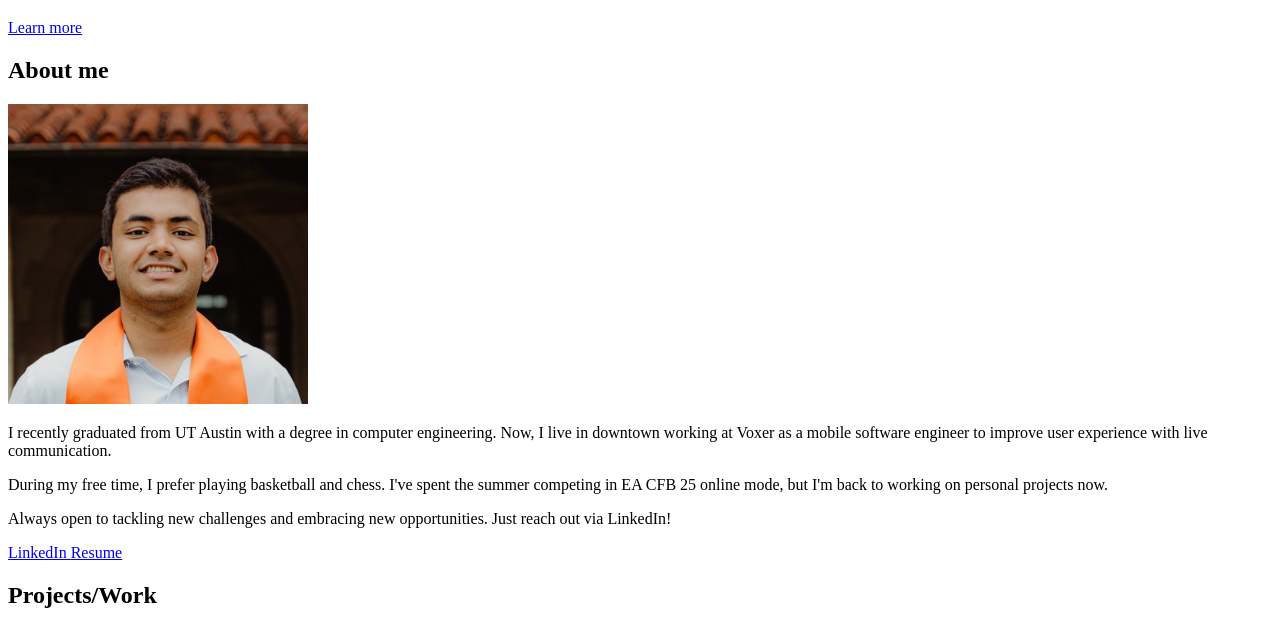
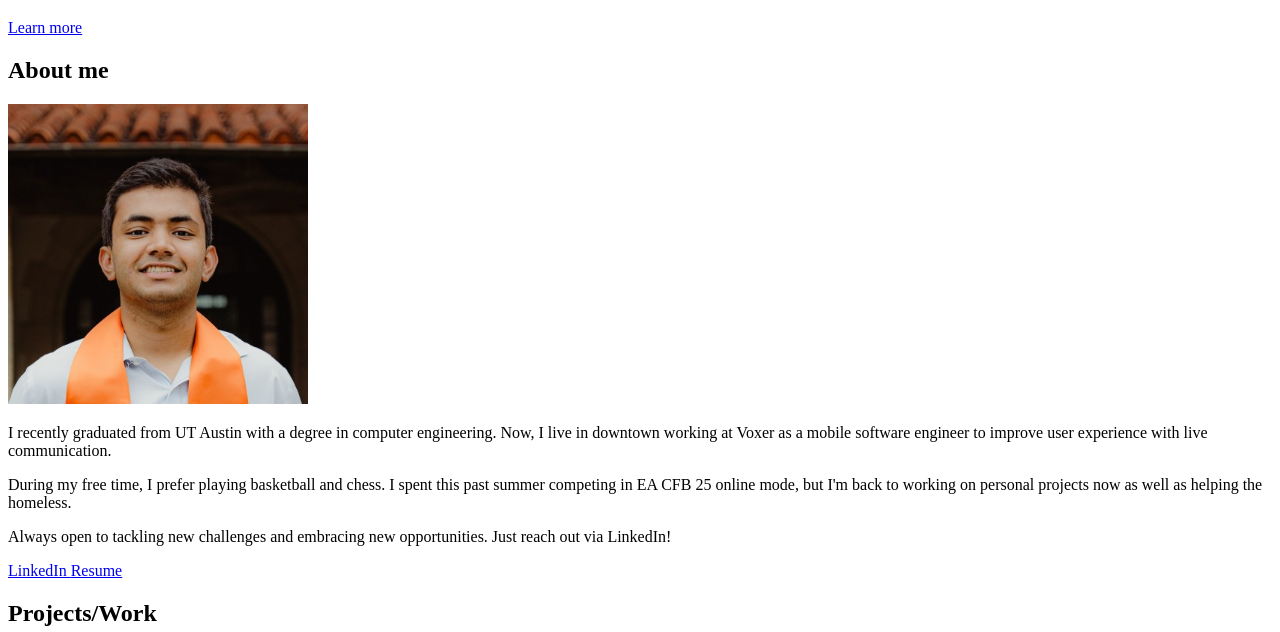
Before and after one commit to SanjayGorurUT/my-new-website, a website: page src/template.html in a window 1280 px wide. Shown: the part 98-730 px from the top of the page. Drawn offline with nearby package versions, Linux system fonts and the light colour scheme.

Commit message:
Update template.html

```diff
--- a/src/template.html
+++ b/src/template.html
@@ -70,8 +70,8 @@
 		as a mobile software engineer to improve user experience with live communication.
               </p>
               <p class="about-wrapper__info-text">
-                During my free time, I prefer playing basketball and chess. I've spent the summer competing in EA CFB 25 online mode,
-		but I'm back to working on personal projects now.
+                During my free time, I prefer playing basketball and chess. I spent this past summer competing in EA CFB 25 online mode,
+		but I'm back to working on personal projects now as well as helping the homeless.
               </p>
               <p class="about-wrapper__info-text">
                 Always open to tackling new challenges and embracing new opportunities. Just reach out via LinkedIn!
```
